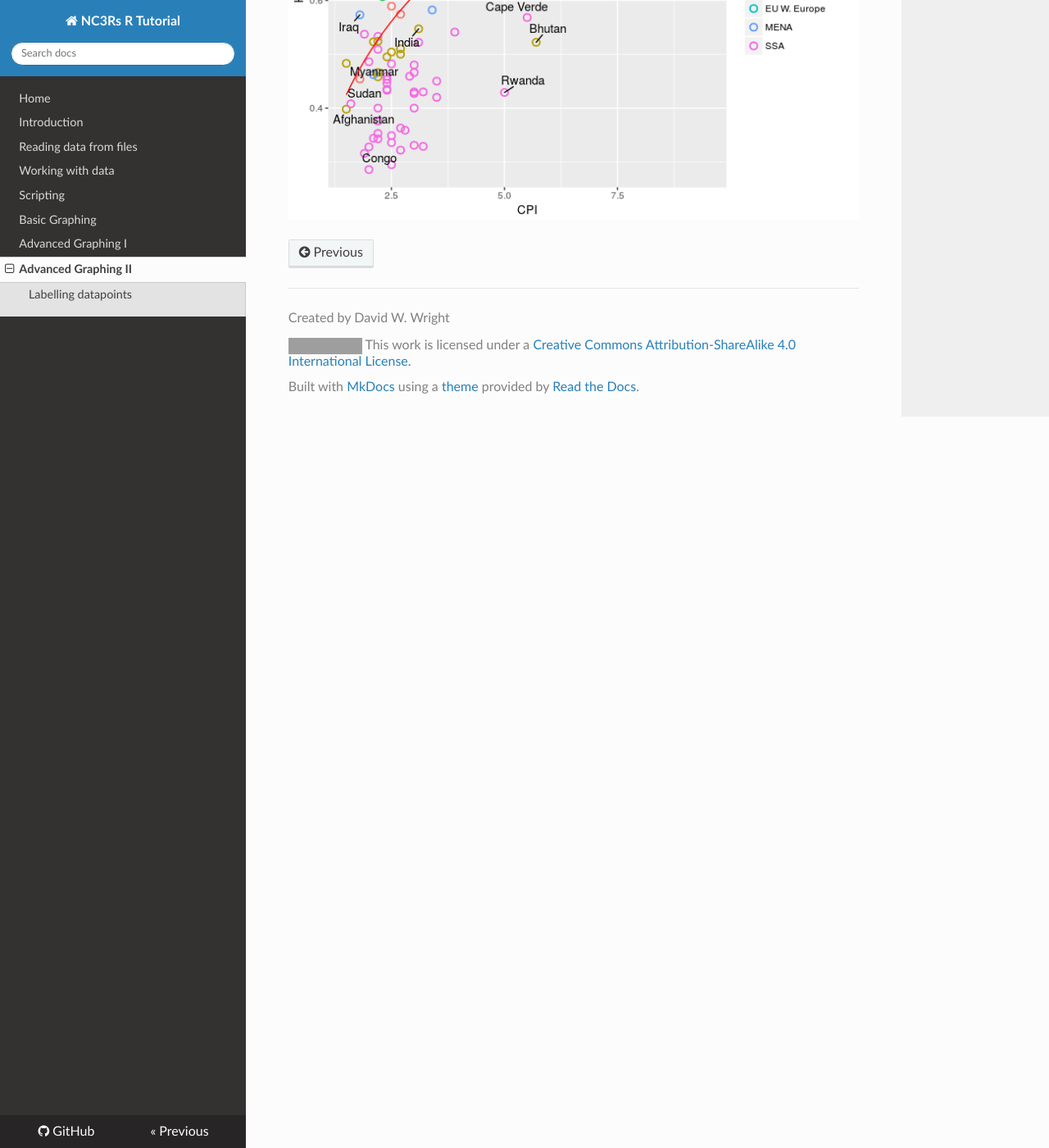
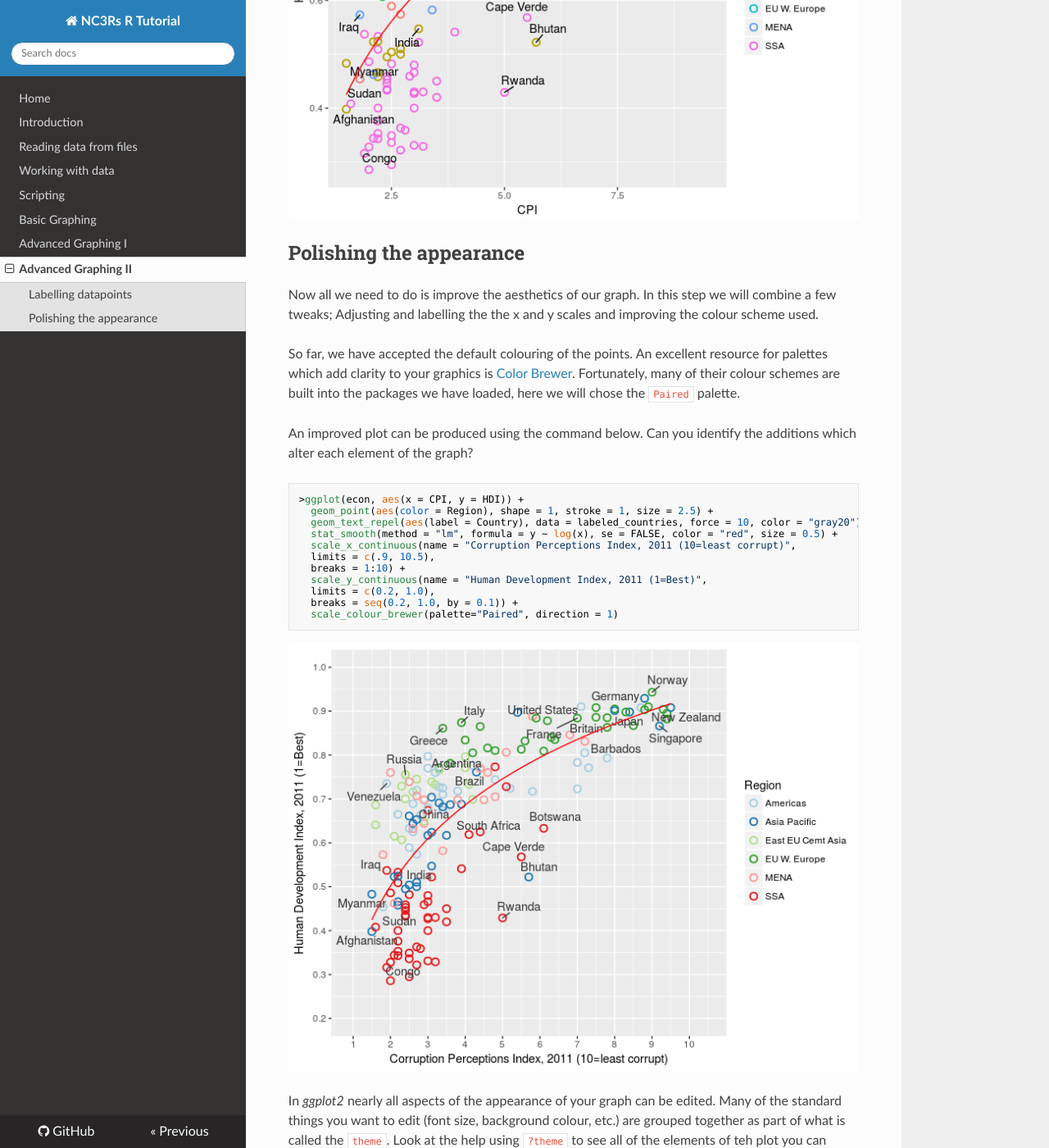
Before and after one commit to dww100/nc3rs-r-tutorial, an MkDocs documentation site: the page built from docs/advanced_graphing_ii.md, in a window 1280 px wide and 1400 px high, scrolled down 1297 px. Shown: the whole window at 82% size. Built offline with MkDocs 1.6.1, drawn with Linux system fonts in a browser that asks for light colours; nearby versions of some CDN libraries; old or Windows-style settings are respelled for this version of MkDocs; some of the changed text lies outside the part shown; grey boxes are pictures that could not be loaded.

Commit message:
First draft of the second part of the ggplot2 graphing

````diff
--- a/docs/advanced_graphing_ii.md
+++ b/docs/advanced_graphing_ii.md
@@ -50,4 +50,66 @@ Try creating teh labelled graph using:
 
 ![](images/economist-labelled.png)
 
-##
+## Polishing the appearance
+
+Now all we need to do is improve the aesthetics of our graph.
+In this step we will combine a few tweaks; Adjusting and labelling the the x and y scales and improving the colour scheme used.
+
+So far, we have accepted the default colouring of the points.
+An excellent resource for palettes which add clarity to your graphics is [Color Brewer](http://colorbrewer2.org).
+Fortunately, many of their colour schemes are built into the packages we have loaded, here we will chose the `Paired` palette.
+
+An improved plot can be produced using the command below. Can you identify the additions which alter each element of the graph?
+
+```
+>ggplot(econ, aes(x = CPI, y = HDI)) +
+  geom_point(aes(color = Region), shape = 1, stroke = 1, size = 2.5) +
+  geom_text_repel(aes(label = Country), data = labeled_countries, force = 10, color = "gray20") +
+  stat_smooth(method = "lm", formula = y ~ log(x), se = FALSE, color = "red", size = 0.5) +
+  scale_x_continuous(name = "Corruption Perceptions Index, 2011 (10=least corrupt)",
+  limits = c(.9, 10.5),
+  breaks = 1:10) +
+  scale_y_continuous(name = "Human Development Index, 2011 (1=Best)",
+  limits = c(0.2, 1.0),
+  breaks = seq(0.2, 1.0, by = 0.1)) +
+  scale_colour_brewer(palette="Paired", direction = 1)
+```
+
+![](images/economist-axes.png)
+
+In *ggplot2* nearly all aspects of the appearance of your graph can be edited.
+Many of the standard things you want to edit (font size, background colour, etc.) are grouped together as part of what is called the `theme`.
+Look at the help using `?theme` to see all of the elements of teh plot you can change.
+A theme is added to a `ggplot` object in the same way as elements such as *geoms*.
+
+Thankfully, we don't have to edit each element individually.
+There are pre-selected themes available.
+Here we use the `theme_minimal` selections and then customize it further.
+We add a horizontal grid in line with the y axis tic marks and move the legend to the top of the plot.
+
+```
+>ggplot(econ, aes(x = CPI, y = HDI)) +
+  geom_point(aes(color = Region), shape = 1, stroke = 1, size = 2.5) +
+  geom_text_repel(aes(label = Country), data = labeled_countries, force = 10, color = "gray20") +
+  stat_smooth(method = "lm", formula = y ~ log(x), se = FALSE, color = "red", size = 0.5) +
+  scale_x_continuous(name = "Corruption Perceptions Index, 2011 (10=least corrupt)",
+  limits = c(.9, 10.5),
+  breaks = 1:10) +
+  scale_y_continuous(name = "Human Development Index, 2011 (1=Best)",
+  limits = c(0.2, 1.0),
+  breaks = seq(0.2, 1.0, by = 0.1)) +
+  scale_colour_brewer(palette="Paired", direction = 1) +
+  theme_minimal() +
+  theme(
+    legend.position = c("top"),
+    legend.direction = "horizontal",
+    panel.grid.major = element_line(color = "gray50", size = 0.5),
+    panel.grid.minor = element_blank(),
+    panel.grid.major.x = element_blank()
+  )
+```
+![](images/economist-themed.png)
+
+This is the end of the tutorial.
+You now have a rather lovely looking plot and a good approximation of the Economist plot.
+You should play with all of the options that have been introduced to you and see if you can improve the likeness (for example adding a title).
````
Also changed, not shown: docs/images/economist-axes.png (added), docs/images/economist-colour-scatter.png (added), docs/images/economist-themed.png (added).
